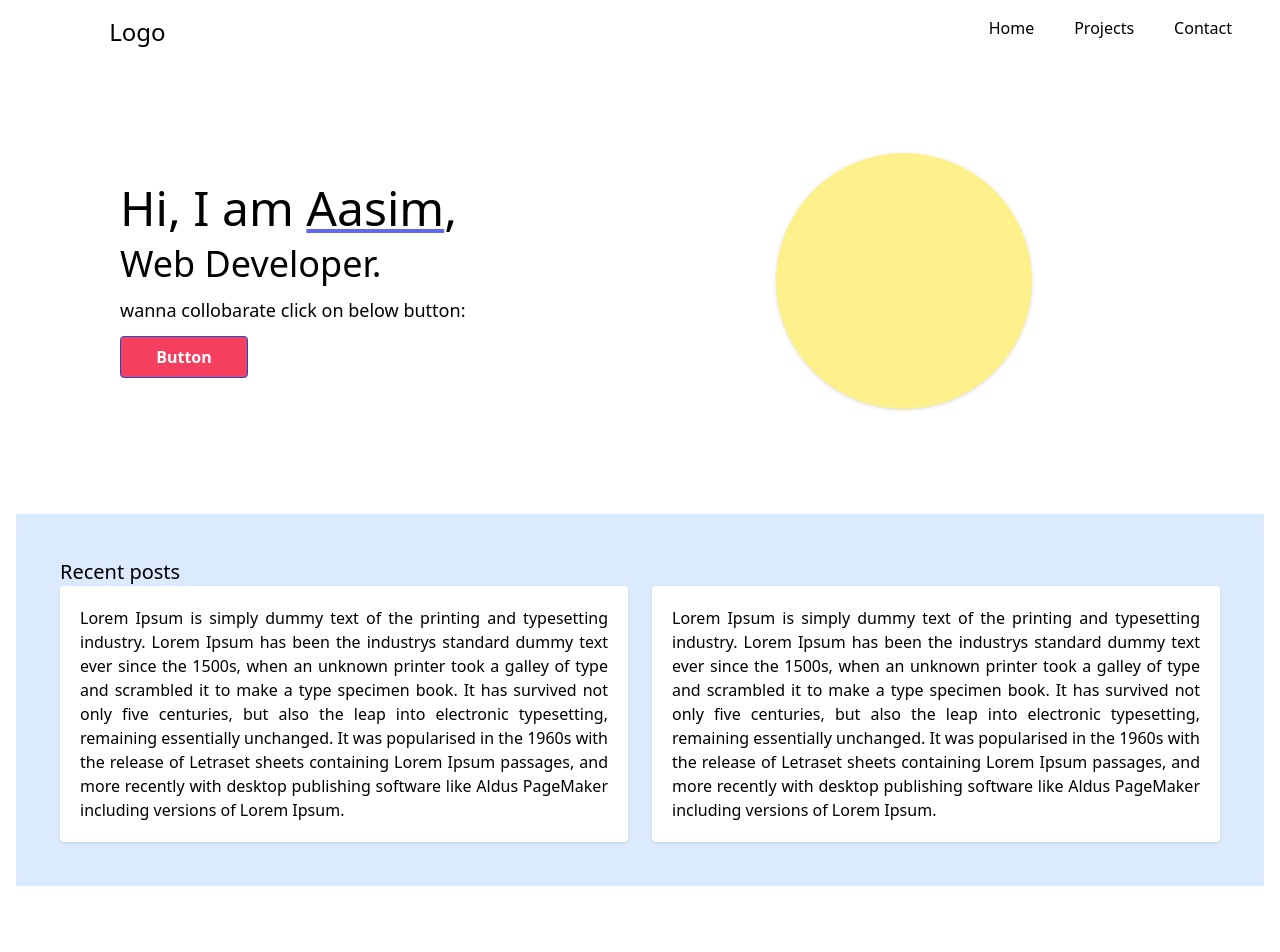
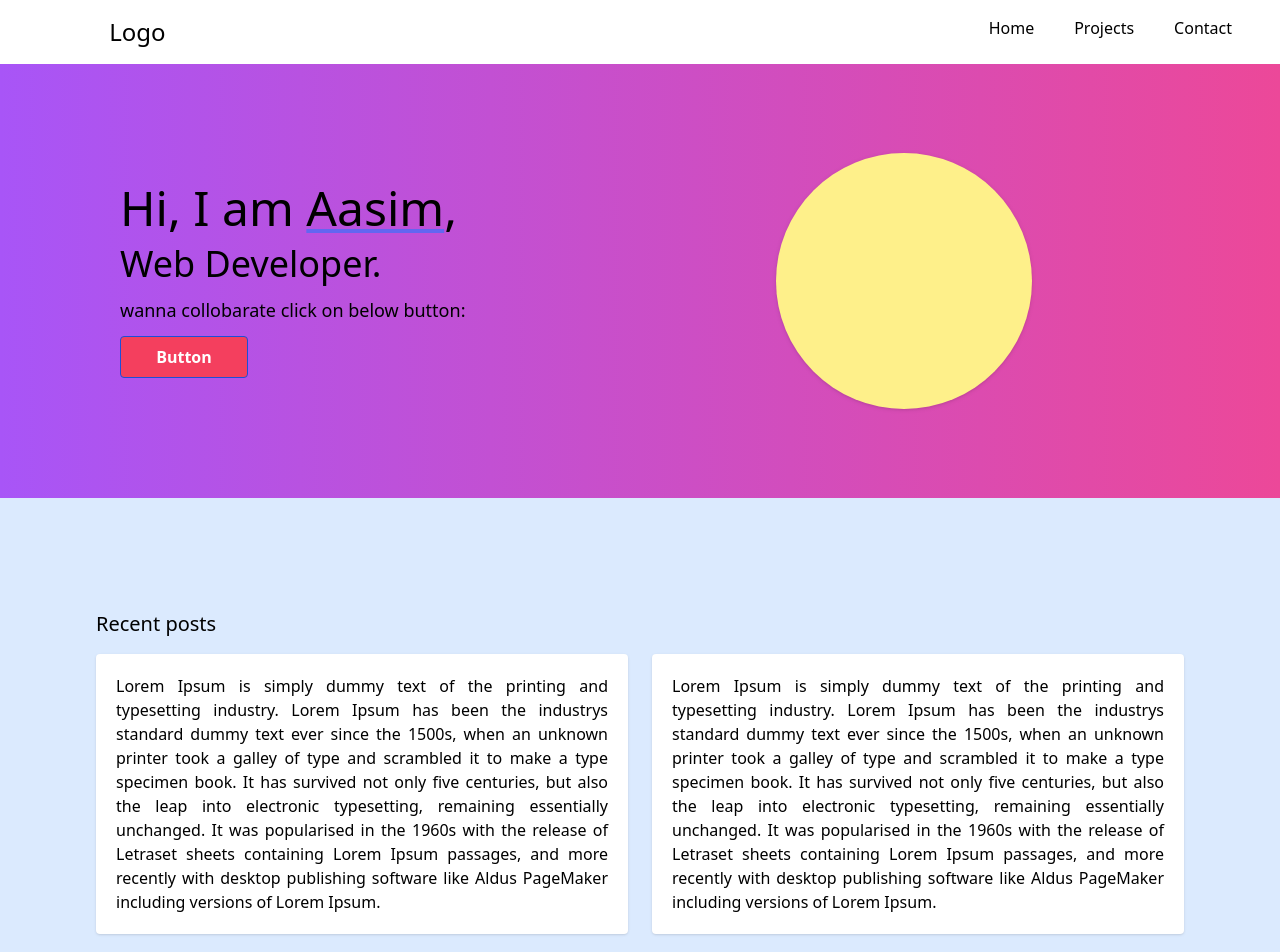
Before and after one commit to aasim-park/portfolioV1.0, a Next.js app: page / in a window 1280 px wide. Shown: the top 952 px of the page. Built offline with nearby package versions, Linux system fonts and the light colour scheme.

Commit message:
basic setup before crash

```diff
--- a/pages/index.js
+++ b/pages/index.js
@@ -8,7 +8,7 @@ export default function Home() {
         <title>Portfolio | Home</title>
       </Head>
       {/* Mian container */}
-      <div className="flex flex-col">
+      <div className="flex flex-col bg-gradient-to-r from-purple-500 to-pink-500">
         {/* Header */}
         <div className="flex w-3/11">
           {/* Left side Header */}
@@ -28,10 +28,10 @@ export default function Home() {
           </div>
         </div>
         {/* recent Posts */}
-        {/* Main container */}
-        <div className="flex flex-col m-4 bg-blue-100 p-11">
+        {/* Wrapper container */}
+        <div className="flex flex-col p-24 bg-blue-100">
           {/* Title */}
-          <p className="text-xl">Recent posts</p>
+          <p className="py-4 text-xl">Recent posts</p>
           {/* Cards */}
           <div className="flex items-center justify-center gap-6 align-middle">
             {/* Card 1 */}
@@ -68,6 +68,7 @@ export default function Home() {
         </div>
         {/* Featured works */}
         <div className="flex m-4 p-11 w-6/11">Featured Work</div>
+        <div className=""></div>
       </div>
     </>
   );
```
